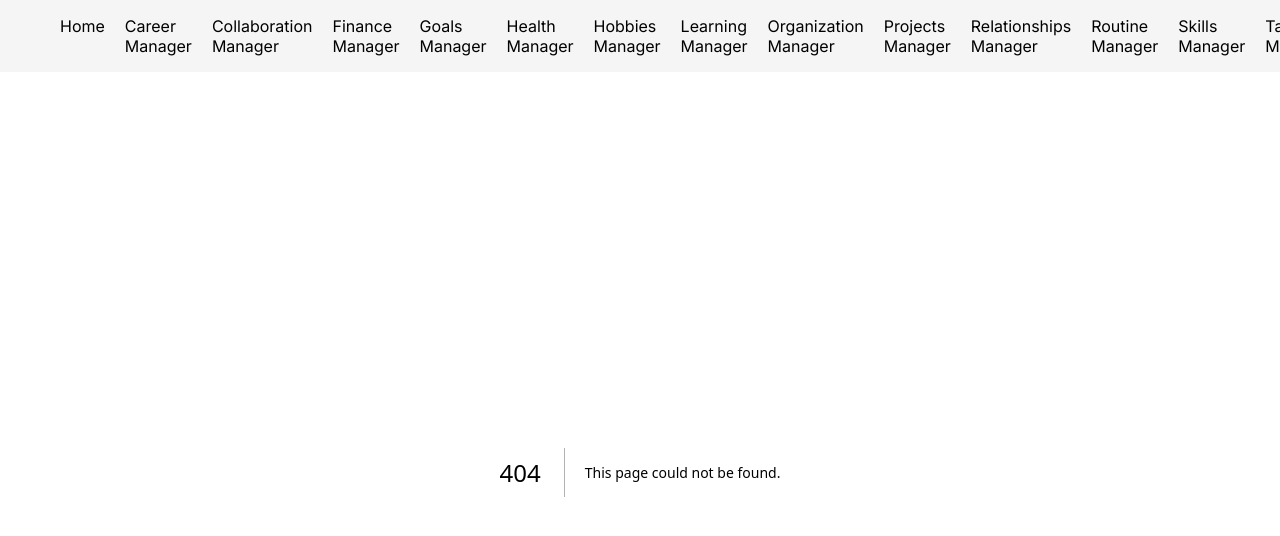
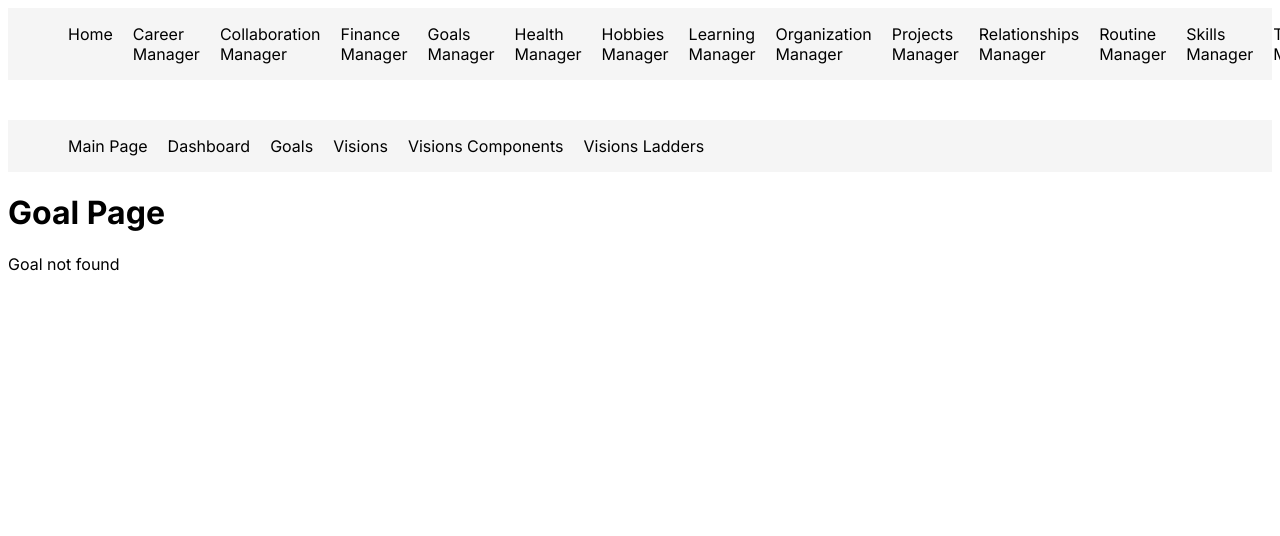
Before and after one commit to IradDoron/synczones-demo-project, a Next.js app: page /goals-manager/goals/1 in a window 1280 px wide. Before the commit this address had no page. Shown: the top 536 px of the page. Built offline with nearby package versions, Linux system fonts and the light colour scheme.

Commit message:
add basic goal page

```diff
--- /dev/null
+++ b/src/app/goals-manager/goals/[goal]/page.tsx
@@ -0,0 +1,62 @@
+'use client';
+
+import mockDataGoals from '@/data/mockDataGoals';
+import { Goal } from '@/types';
+import {
+	getCommaSeparatedStringsFromArray,
+	getGoalFromGoalId,
+	getGoalIdFromGoalUrl,
+} from '@/utils';
+import { useParams } from 'next/navigation';
+
+const GoalPage = () => {
+	const { goal } = useParams() as { goal: string };
+	const goalId = getGoalIdFromGoalUrl(mockDataGoals, goal);
+	const goalData = getGoalFromGoalId(mockDataGoals, goalId);
+
+	if (!goalData) {
+		return (
+			<div>
+				<h1>Goal Page</h1>
+				<p>Goal not found</p>
+			</div>
+		);
+	}
+
+	const { id, relatedVisionsIds, title, url, description, status } =
+		goalData as Goal;
+
+	return (
+		<div>
+			<h1>Goal Page</h1>
+
+			<div>
+				<table>
+					<caption>{title}</caption>
+					<thead>
+						<tr>
+							<th>ID</th>
+							<th>Title</th>
+							<th>URL</th>
+							<th>Related Visions IDs</th>
+							<th>Description</th>
+							<th>Status</th>
+						</tr>
+					</thead>
+					<tbody>
+						<tr>
+							<td>{id}</td>
+							<td>{title}</td>
+							<td>{url}</td>
+							<td>{getCommaSeparatedStringsFromArray(relatedVisionsIds)}</td>
+							<td>{description}</td>
+							<td>{status}</td>
+						</tr>
+					</tbody>
+				</table>
+			</div>
+		</div>
+	);
+};
+
+export default GoalPage;
--- a/src/data/mockDataGoals.ts
+++ b/src/data/mockDataGoals.ts
@@ -5,6 +5,7 @@ const mockDataGoals: Goal[] = [
 		id: 1,
 		relatedVisionsIds: [1, 3],
 		title: 'Learn JavaScript well',
+		url: 'learn-javascript-well',
 		description: 'Learn JavaScript deeply and master it.',
 		status: 'Not Started',
 	},
@@ -12,6 +13,7 @@ const mockDataGoals: Goal[] = [
 		id: 2,
 		relatedVisionsIds: [1, 3],
 		title: 'Learn React well',
+		url: 'learn-react-well',
 		description: 'Learn React deeply and master it.',
 		status: 'Not Started',
 	},
@@ -19,6 +21,7 @@ const mockDataGoals: Goal[] = [
 		id: 3,
 		relatedVisionsIds: [1],
 		title: 'Learn Next.js well',
+		url: 'learn-nextjs-well',
 		description: 'Learn Next.js deeply and master it.',
 		status: 'Not Started',
 	},
@@ -26,20 +29,23 @@ const mockDataGoals: Goal[] = [
 		id: 4,
 		relatedVisionsIds: [1],
 		title: 'Learn HTML well',
+		url: 'learn-html-well',
 		description: 'Learn HTML deeply and master it.',
-		status: 'Not Started',
+		status: 'In Progress',
 	},
 	{
 		id: 5,
 		relatedVisionsIds: [1],
 		title: 'Learn CSS well',
+		url: 'learn-css-well',
 		description: 'Learn CSS deeply and master it.',
-		status: 'Not Started',
+		status: 'In Progress',
 	},
 	{
 		id: 6,
 		relatedVisionsIds: [1],
 		title: 'Learn Node.js well',
+		url: 'learn-nodejs-well',
 		description: 'Learn Node.js deeply and master it.',
 		status: 'Not Started',
 	},
@@ -47,8 +53,17 @@ const mockDataGoals: Goal[] = [
 		id: 7,
 		relatedVisionsIds: [1],
 		title: 'Learn Express.js well',
+		url: 'learn-expressjs-well',
 		description: 'Learn Express.js deeply and master it.',
 		status: 'Not Started',
+	},
+	{
+		id: 8,
+		relatedVisionsIds: [1],
+		title: 'Learn Illustrator well',
+		url: 'learn-illustrator-well',
+		description: 'Learn Illustrator deeply and master it.',
+		status: 'In Progress',
 	},
 ];
 
--- a/src/data/mockDataVisionComponentLadders.ts
+++ b/src/data/mockDataVisionComponentLadders.ts
@@ -23,7 +23,7 @@ const mockDataVisionComponentLadders: VisionComponentLadder[] = [
 			{
 				title: 'Learn Digital Design',
 				description: 'Learn digital design to design digital apps.',
-				goalIds: [],
+				goalIds: [8],
 			},
 			{
 				title: 'Learn Full Stack Tech',
--- a/src/types/goals.ts
+++ b/src/types/goals.ts
@@ -17,6 +17,7 @@ export type Goal = {
 	id: number;
 	relatedVisionsIds: number[];
 	title: string;
+	url: string;
 	description: string;
 	status: 'Completed' | 'In Progress' | 'Not Started';
 };
--- a/src/utils/index.ts
+++ b/src/utils/index.ts
@@ -1,4 +1,5 @@
 import {
+	Goal,
 	Vision,
 	VisionComponent,
 	VisionComponentLadder,
@@ -199,3 +200,13 @@ export const getVisionTitlesFromVisionIds = (
 	});
 	return visionTitles;
 };
+
+export const getGoalIdFromGoalUrl = (goals: Goal[], goalUrl: string) => {
+	const goal = goals.find((goal) => goal.url === goalUrl);
+	return goal ? goal.id : -1;
+};
+
+export const getGoalFromGoalId = (goals: Goal[], goalId: number) => {
+	const goal = goals.find((goal) => goal.id === goalId);
+	return goal;
+};
```
Also changed, not shown: src/shared/GoalsDisplay/GoalsDisplay.tsx (+19 -10 lines).
